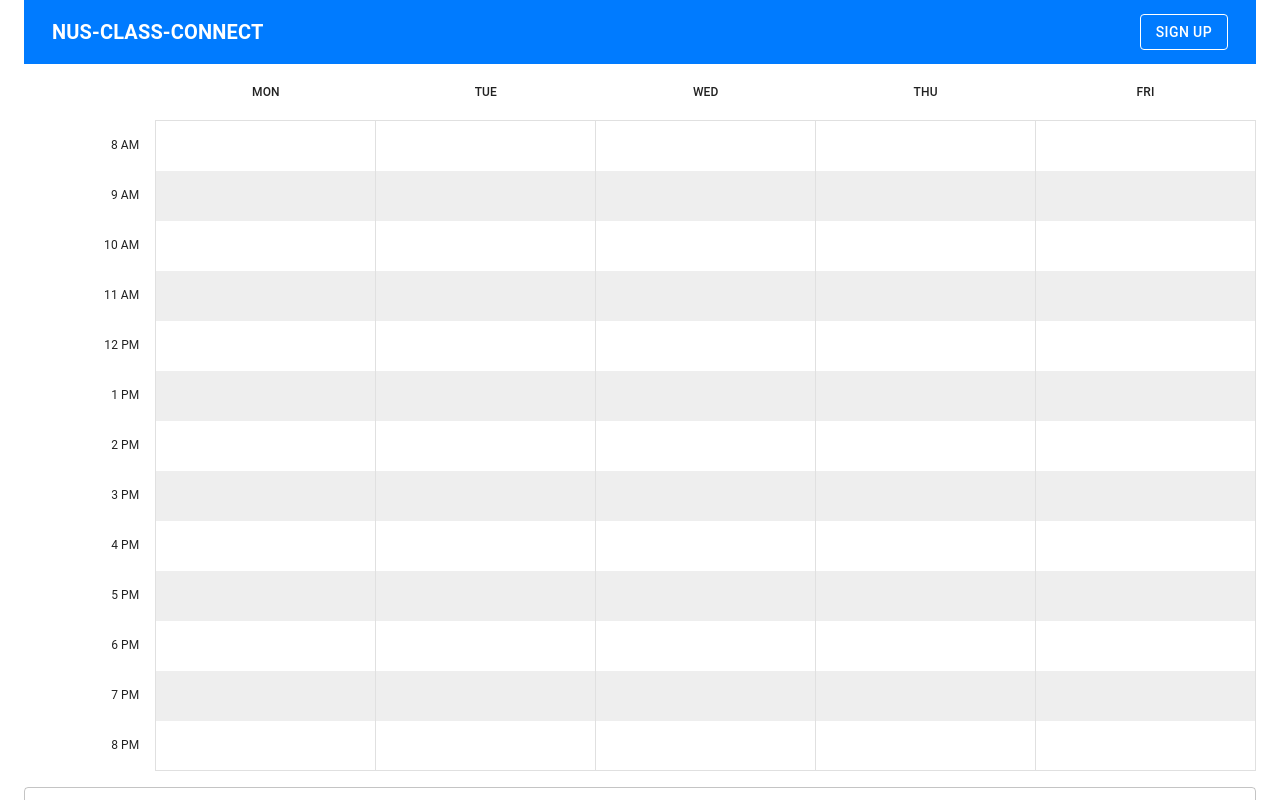
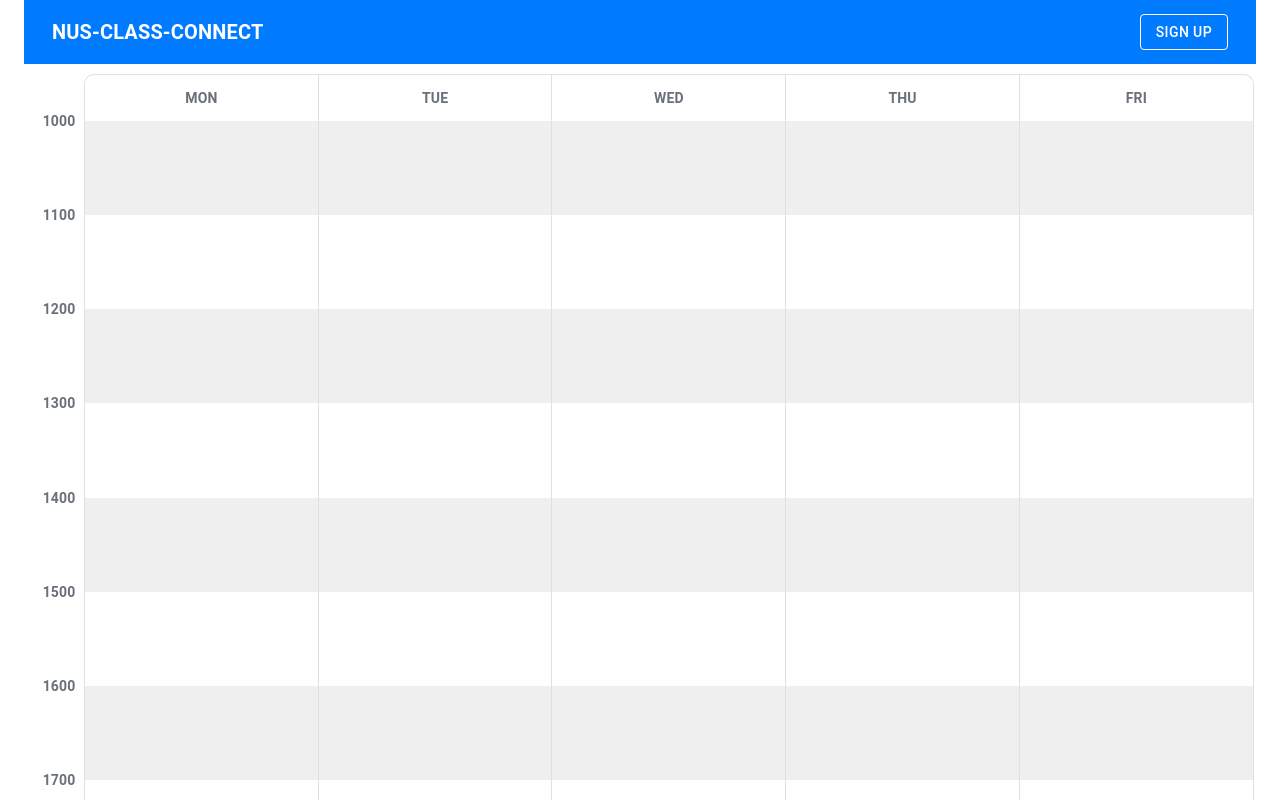
Before and after one commit to shzhe02/nus-class-connect, a React (Create React App) app: page / in a window 1280 px wide. Shown: the top 800 px of the page. Built offline with nearby package versions, Linux system fonts and the light colour scheme.

Commit message:
New empty timetable created

```diff
--- a/src/components/Timetable.tsx
+++ b/src/components/Timetable.tsx
@@ -1,181 +1,155 @@
-import React, { useState, useEffect, useRef } from 'react';
-import { Table, TableHead, TableBody, TableRow, TableCell } from '@mui/material';
-import type { Course } from '../types/Course';
-import type { ClassData } from '../types/ClassData';
+import React from 'react';
+import { Course } from '@/types/Course';
+import { ClassData } from '@/types/ClassData';
+import { Table, TableRow, TableCell } from '@mui/material';
+
+const numberToPercent = (num: number): string => {
+  return num.toString() + '%';
+};
+
+interface TimeColumnProps {
+  startTime: number;
+  rows: number;
+}
+
+const TimeColumn: React.FC<TimeColumnProps> = ({ startTime, rows }) => {
+  const hours: number[] = [...Array(rows)].map((_, i) => i + startTime);
+  return (
+    <div>
+      <Table style={{ height: '100%', display: 'flex', width: '50px', flexDirection: 'column' }}>
+        {hours.map(h => {
+          return (
+            <TableRow key={h} style={{ flexGrow: 2, display: 'flex', justifyContent: 'center', alignItems: 'center', flexBasis: '0%' }}>
+              <TableCell style={{ borderBottom: '0px', padding: '0px' }}>
+                <strong style={{ color: 'rgb(105, 112, 122)' }}>{h * 100}</strong>
+              </TableCell>
+            </TableRow>
+          );
+        })}
+        <TableRow style={{ flexGrow: 1 }}>
+          <TableCell style={{ padding: '0px', border: '0px' }}>
+            <strong style={{ color: 'rgb(105, 112, 122)' }}></strong>
+          </TableCell>
+        </TableRow>
+      </Table>
+    </div>
+  );
+};
+
+interface ScheduleProps {
+  rows: number;
+}
+
+const Schedule: React.FC<ScheduleProps> = ({ rows }) => {
+  return (
+    <div style={{ height: '100%' }}>
+      <Table style={{ height: '100%', display: 'flex', flexDirection: 'column' }}>
+        <TableRow style={{ flexGrow: 1, display: 'flex', flexDirection: 'row', flexBasis: '0%' }}>
+          {['MON', 'TUE', 'WED', 'THU', 'FRI'].map(day => {
+            const border = '1px solid rgba(224, 224, 224)';
+            const borderLeft = day === 'MON' ? '1px solid rgba(224, 224, 224)' : '0px';
+            const topLeftRadius = day === 'MON' ? '10px' : '0px';
+            const topRightRadius = day === 'FRI' ? '10px' : '0px';
+            return (
+              <TableCell
+                key={day}
+                style={{
+                  borderTopLeftRadius: topLeftRadius,
+                  borderTopRightRadius: topRightRadius,
+                  flexGrow: 1,
+                  display: 'flex',
+                  flexBasis: '0%',
+                  alignItems: 'center',
+                  justifyContent: 'center',
+                  padding: '0px',
+                  borderRight: border,
+                  borderLeft: borderLeft,
+                  borderBottom: '0px',
+                  borderTop: border,
+                }}
+              >
+                <strong style={{ color: 'rgb(105, 112, 122)' }}>{day}</strong>
+              </TableCell>
+            );
+          })}
+        </TableRow>
+        {[...Array(rows)].map((_, i) => {
+          const border = '1px solid rgba(224, 224, 224)';
+          const borderBottom = i === rows - 1 ? border : '0px';
+          const backgroundColor = i % 2 === 0 ? '#efefef' : 'white';
+          return (
+            <TableRow style={{ flexGrow: 2, display: 'flex', flexDirection: 'row', flexBasis: '0%' }} key={i}>
+              {[...Array(5)].map((_, n) => {
+                const borderLeft = n === 0 ? '1px solid rgba(224, 224, 224)' : '0px';
+                const bottomLeftRadius = i === rows - 1 && n === 0 ? '10px' : '0px';
+                const bottomRightRadius = i === rows - 1 && n === 4 ? '10px' : '0px';
+                return (
+                  <TableCell
+                    key={n}
+                    style={{
+                      borderBottomLeftRadius: bottomLeftRadius,
+                      borderBottomRightRadius: bottomRightRadius,
+                      display: 'flex',
+                      flexBasis: '0%',
+                      backgroundColor: backgroundColor,
+                      borderBottom: borderBottom,
+                      borderRight: border,
+                      borderLeft: borderLeft,
+                      padding: '0px',
+                      flexGrow: 1,
+                    }}
+                  ></TableCell>
+                );
+              })}
+            </TableRow>
+          );
+        })}
+      </Table>
+    </div>
+  );
+};
+
+interface ClassCardsProps {
+  courses: Course[];
+  startTime: number;
+  rows: number;
+}
+
+const ClassCards: React.FC<ClassCardsProps> = ({ courses, startTime, rows }) => {
+  return (
+    <div style={{ position: 'absolute', top: 42, left: 0, width: '100%', height: '100%' }}>
+      <Table>
+        <TableRow>
+          {[...Array(5)].map((_, i) => {
+            return <TableCell key={i} style={{ height: '100%' }}></TableCell>;
+          })}
+        </TableRow>
+      </Table>
+    </div>
+  );
+};
 
 interface TimetableProps {
   courses: Course[];
 }
 
 const Timetable: React.FC<TimetableProps> = ({ courses }) => {
-  const [selectedCells, setSelectedCells] = useState<ClassData[]>([]);
-  const tableRef = useRef<HTMLDivElement>(null);
+  // Default start and end of days: 10AM - 6PM
+  const startTime = 10;
+  const endTime = 18;
+  const rows = endTime - startTime;
 
-  const days = ['MON', 'TUE', 'WED', 'THU', 'FRI'];
-
-  const groupClassDataByLessonType = (timetableData: ClassData[]) => {
-    const groupedData: { [lessonType: string]: [ClassData[], string] } = {};
-
-    timetableData.forEach(data => {
-      const { lessonType } = data;
-      if (!groupedData[lessonType]) {
-        groupedData[lessonType] = [[data], data.classNo];
-      } else {
-        groupedData[lessonType][0].push(data);
-      }
-    });
-
-    return groupedData;
-  };
-
-  const groupedDataByCourse: { [courseName: string]: { [lessonType: string]: [ClassData[], string] } } = {};
-  courses.forEach(course => {
-    groupedDataByCourse[course.courseName] = groupClassDataByLessonType(course.timetableData);
-  });
-
-  const findClassForHour = (course: Course, day: string, hour: number) => {
-    const lessons = groupedDataByCourse[course.courseName];
-    for (const lessonType in lessons) {
-      const [classData, classNo] = lessons[lessonType];
-      const chosenClass = classData.find(data => data.classNo === classNo);
-      const isMatch =
-        chosenClass?.day === day &&
-        parseInt(chosenClass?.startTime as string) / 100 <= hour &&
-        parseInt(chosenClass?.endTime as string) / 100 > hour;
-      if (isMatch) {
-        return chosenClass;
-      }
-    }
-  };
-
-  const handleCellClick = (course: Course, day: string, hour: number) => {
-    const newSelectedCells: ClassData[] = [];
-    const lessons = groupedDataByCourse[course.courseName];
-    for (const lessonType in lessons) {
-      const [classData] = lessons[lessonType];
-      const matchingClass = classData.find(
-        data => data.day === day && parseInt(data.startTime) / 100 <= hour && parseInt(data.endTime) / 100 > hour,
-      );
-      if (matchingClass) {
-        newSelectedCells.push(matchingClass);
-      }
-    }
-
-    // Toggle selection: if the cell is already selected, deselect it, otherwise select it
-    if (selectedCells.some(cell => newSelectedCells.some(newCell => cell === newCell))) {
-      setSelectedCells([]);
-    } else {
-      setSelectedCells(newSelectedCells);
-    }
-  };
-
-  useEffect(() => {
-    const handleClickOutside = (event: MouseEvent) => {
-      let isOutside = true;
-      selectedCells.forEach(selectedCell => {
-        const cellId = `${selectedCell.day}-${selectedCell.startTime}-${selectedCell.endTime}`;
-        if ((event.target as HTMLElement).id === cellId) {
-          isOutside = false;
-        }
-      });
-
-      if (isOutside) {
-        setSelectedCells([]);
-      }
-    };
-
-    document.addEventListener('mousedown', handleClickOutside);
-    return () => {
-      document.removeEventListener('mousedown', handleClickOutside);
-    };
-  }, [selectedCells]);
-
-  const lighterColor = (color: string) => {
-    // Convert hex color to RGB
-    const hex = color.replace('#', '');
-    let r = parseInt(hex.substring(0, 2), 16);
-    let g = parseInt(hex.substring(2, 4), 16);
-    let b = parseInt(hex.substring(4, 6), 16);
-
-    // Calculate lighter color (reduce darkness)
-    const amount = 0.3; // Adjust the value to control the lightness
-    r = Math.round(Math.min(255, r + 255 * amount));
-    g = Math.round(Math.min(255, g + 255 * amount));
-    b = Math.round(Math.min(255, b + 255 * amount));
-
-    // Convert back to hex
-    const lighterHex = (r * 65536 + g * 256 + b).toString(16);
-    return `#${lighterHex.padStart(6, '0')}`;
+  const getClassesFromCourses = (courses: Course[]): ClassData[] => {
+    return courses.map(course => course.timetableData).reduce((acc, val) => acc.concat(val), []);
   };
 
   return (
-    <div ref={tableRef} style={{ overflowX: 'auto' }}>
-      <Table style={{ tableLayout: 'fixed', minWidth: '600px' }}>
-        <TableHead>
-          <TableRow>
-            <TableCell style={{ width: '60px', fontSize: '12px', borderBottom: '0px' }}></TableCell>
-            {days.map(day => (
-              <TableCell key={day} style={{ width: '100px', fontSize: '12px', textAlign: 'center' }}>
-                {day}
-              </TableCell>
-            ))}
-          </TableRow>
-        </TableHead>
-        <TableBody>
-          {[...Array(13)].map((_, index) => {
-            const hour = index + 8;
-            const time = hour < 12 ? `${hour} AM` : `${hour === 12 ? 12 : hour - 12} PM`;
-            const color = hour % 2 ? '#eeeeee' : 'white';
-            console.log(index);
-            const bottomBorder = index === 12 ? '1px solid rgpa(224, 224, 224)' : '0px';
-
-            return (
-              <TableRow key={hour} style={{ height: '50px' }}>
-                <TableCell
-                  style={{ fontSize: '12px', borderBottom: '0px', borderRight: '1px solid rgba(224, 224, 224)', textAlign: 'right' }}
-                >
-                  {time}
-                </TableCell>
-                {days.map(day => {
-                  const matchingCourse = courses.find(course => findClassForHour(course, day, hour));
-                  if (matchingCourse) {
-                    const matchingClass = findClassForHour(matchingCourse, day, hour);
-                    const isSelected = selectedCells.some(cell => cell === matchingClass);
-                    return (
-                      <TableCell
-                        key={`${day}-${hour}`}
-                        id={`${day}-${matchingClass?.startTime}-${matchingClass?.endTime}`}
-                        onClick={() => handleCellClick(matchingCourse, day, hour)}
-                        style={{
-                          backgroundColor: isSelected ? lighterColor(matchingCourse.color) : matchingCourse.color,
-                          width: '100px',
-                          fontSize: '10px',
-                          borderBottom: bottomBorder,
-                          borderRight: '1px solid rgba(224, 224, 224)',
-                          cursor: 'pointer',
-                        }}
-                      >{`${matchingCourse.courseName} ${matchingClass?.lessonType} ${matchingClass?.classNo}`}</TableCell>
-                    );
-                  } else {
-                    return (
-                      <TableCell
-                        key={`${day}-${hour}`}
-                        style={{
-                          width: '100px',
-                          fontSize: '10px',
-                          borderBottom: bottomBorder,
-                          borderRight: '1px solid rgba(224, 224, 224)',
-                          backgroundColor: color,
-                        }}
-                      ></TableCell>
-                    );
-                  }
-                })}
-              </TableRow>
-            );
-          })}
-        </TableBody>
-      </Table>
+    <div style={{ display: 'flex', margin: '10px', height: 800, width: '99%' }}>
+      <TimeColumn startTime={startTime} rows={rows} />
+      <div style={{ flexGrow: 1, position: 'relative' }}>
+        <Schedule rows={rows} />
+        {/* <ClassCards courses={courses} startTime={startTime} rows={rows} /> */}
+      </div>
     </div>
   );
 };
--- /dev/null
+++ b/src/components/Timetable_old.tsx
@@ -0,0 +1,183 @@
+import React, { useState, useEffect, useRef } from 'react';
+import { Table, TableHead, TableBody, TableRow, TableCell } from '@mui/material';
+import type { Course } from '../types/Course';
+import type { ClassData } from '../types/ClassData';
+
+interface TimetableProps {
+  courses: Course[];
+}
+
+const Timetable: React.FC<TimetableProps> = ({ courses }) => {
+  const [selectedCells, setSelectedCells] = useState<ClassData[]>([]);
+  const tableRef = useRef<HTMLDivElement>(null);
+
+  const days = ['MON', 'TUE', 'WED', 'THU', 'FRI'];
+
+  const groupClassDataByLessonType = (timetableData: ClassData[]) => {
+    const groupedData: { [lessonType: string]: [ClassData[], string] } = {};
+
+    timetableData.forEach(data => {
+      const { lessonType } = data;
+      if (!groupedData[lessonType]) {
+        groupedData[lessonType] = [[data], data.classNo];
+      } else {
+        groupedData[lessonType][0].push(data);
+      }
+    });
+
+    return groupedData;
+  };
+
+  const groupedDataByCourse: { [courseName: string]: { [lessonType: string]: [ClassData[], string] } } = {};
+  courses.forEach(course => {
+    groupedDataByCourse[course.courseName] = groupClassDataByLessonType(course.timetableData);
+  });
+
+  const findClassForHour = (course: Course, day: string, hour: number) => {
+    const lessons = groupedDataByCourse[course.courseName];
+    for (const lessonType in lessons) {
+      const [classData, classNo] = lessons[lessonType];
+      const chosenClass = classData.find(data => data.classNo === classNo);
+      const isMatch =
+        chosenClass?.day === day &&
+        parseInt(chosenClass?.startTime as string) / 100 <= hour &&
+        parseInt(chosenClass?.endTime as string) / 100 > hour;
+      if (isMatch) {
+        return chosenClass;
+      }
+    }
+  };
+
+  const handleCellClick = (course: Course, day: string, hour: number) => {
+    const newSelectedCells: ClassData[] = [];
+    const lessons = groupedDataByCourse[course.courseName];
+    for (const lessonType in lessons) {
+      const [classData] = lessons[lessonType];
+      const matchingClass = classData.find(
+        data => data.day === day && parseInt(data.startTime) / 100 <= hour && parseInt(data.endTime) / 100 > hour,
+      );
+      if (matchingClass) {
+        newSelectedCells.push(matchingClass);
+      }
+    }
+
+    // Toggle selection: if the cell is already selected, deselect it, otherwise select it
+    if (selectedCells.some(cell => newSelectedCells.some(newCell => cell === newCell))) {
+      setSelectedCells([]);
+    } else {
+      setSelectedCells(newSelectedCells);
+    }
+  };
+
+  useEffect(() => {
+    const handleClickOutside = (event: MouseEvent) => {
+      let isOutside = true;
+      selectedCells.forEach(selectedCell => {
+        const cellId = `${selectedCell.day}-${selectedCell.startTime}-${selectedCell.endTime}`;
+        if ((event.target as HTMLElement).id === cellId) {
+          isOutside = false;
+        }
+      });
+
+      if (isOutside) {
+        setSelectedCells([]);
+      }
+    };
+
+    document.addEventListener('mousedown', handleClickOutside);
+    return () => {
+      document.removeEventListener('mousedown', handleClickOutside);
+    };
+  }, [selectedCells]);
+
+  const lighterColor = (color: string) => {
+    // Convert hex color to RGB
+    const hex = color.replace('#', '');
+    let r = parseInt(hex.substring(0, 2), 16);
+    let g = parseInt(hex.substring(2, 4), 16);
+    let b = parseInt(hex.substring(4, 6), 16);
+
+    // Calculate lighter color (reduce darkness)
+    const amount = 0.3; // Adjust the value to control the lightness
+    r = Math.round(Math.min(255, r + 255 * amount));
+    g = Math.round(Math.min(255, g + 255 * amount));
+    b = Math.round(Math.min(255, b + 255 * amount));
+
+    // Convert back to hex
+    const lighterHex = (r * 65536 + g * 256 + b).toString(16);
+    return `#${lighterHex.padStart(6, '0')}`;
+  };
+
+  return (
+    <div ref={tableRef} style={{ overflowX: 'auto' }}>
+      <Table style={{ tableLayout: 'fixed', minWidth: '600px' }}>
+        <TableHead>
+          <TableRow>
+            <TableCell style={{ width: '60px', fontSize: '12px', borderBottom: '0px' }}></TableCell>
+            {days.map(day => (
+              <TableCell key={day} style={{ width: '100px', fontSize: '12px', textAlign: 'center' }}>
+                {day}
+              </TableCell>
+            ))}
+          </TableRow>
+        </TableHead>
+        <TableBody>
+          {[...Array(13)].map((_, index) => {
+            const hour = index + 8;
+            const time = hour < 12 ? `${hour} AM` : `${hour === 12 ? 12 : hour - 12} PM`;
+            const color = hour % 2 ? '#eeeeee' : 'white';
+            console.log(index);
+            const bottomBorder = index === 12 ? '1px solid rgpa(224, 224, 224)' : '0px';
+
+            return (
+              <TableRow key={hour} style={{ height: '50px' }}>
+                <TableCell
+                  style={{ fontSize: '12px', borderBottom: '0px', borderRight: '1px solid rgba(224, 224, 224)', textAlign: 'right' }}
+                >
+                  {time}
+                </TableCell>
+                {days.map(day => {
+                  const matchingCourse = courses.find(course => findClassForHour(course, day, hour));
+                  if (matchingCourse) {
+                    const matchingClass = findClassForHour(matchingCourse, day, hour);
+                    const isSelected = selectedCells.some(cell => cell === matchingClass);
+                    return (
+                      <TableCell
+                        key={`${day}-${hour}`}
+                        id={`${day}-${matchingClass?.startTime}-${matchingClass?.endTime}`}
+                        onClick={() => handleCellClick(matchingCourse, day, hour)}
+                        style={{
+                          backgroundColor: isSelected ? lighterColor(matchingCourse.color) : matchingCourse.color,
+                          width: '100px',
+                          fontSize: '10px',
+                          borderBottom: bottomBorder,
+                          borderRight: '1px solid rgba(224, 224, 224)',
+                          cursor: 'pointer',
+                        }}
+                      >{`${matchingCourse.courseName} ${matchingClass?.lessonType} ${matchingClass?.classNo}`}</TableCell>
+                    );
+                  } else {
+                    return (
+                      <TableCell
+                        key={`${day}-${hour}`}
+                        style={{
+                          width: '100px',
+                          fontSize: '10px',
+                          borderBottom: bottomBorder,
+                          borderRight: '1px solid rgba(224, 224, 224)',
+                          backgroundColor: color,
+                        }}
+                      ></TableCell>
+                    );
+                  }
+                })}
+              </TableRow>
+            );
+          })}
+        </TableBody>
+      </Table>
+    </div>
+  );
+};
+
+export default Timetable;
```
